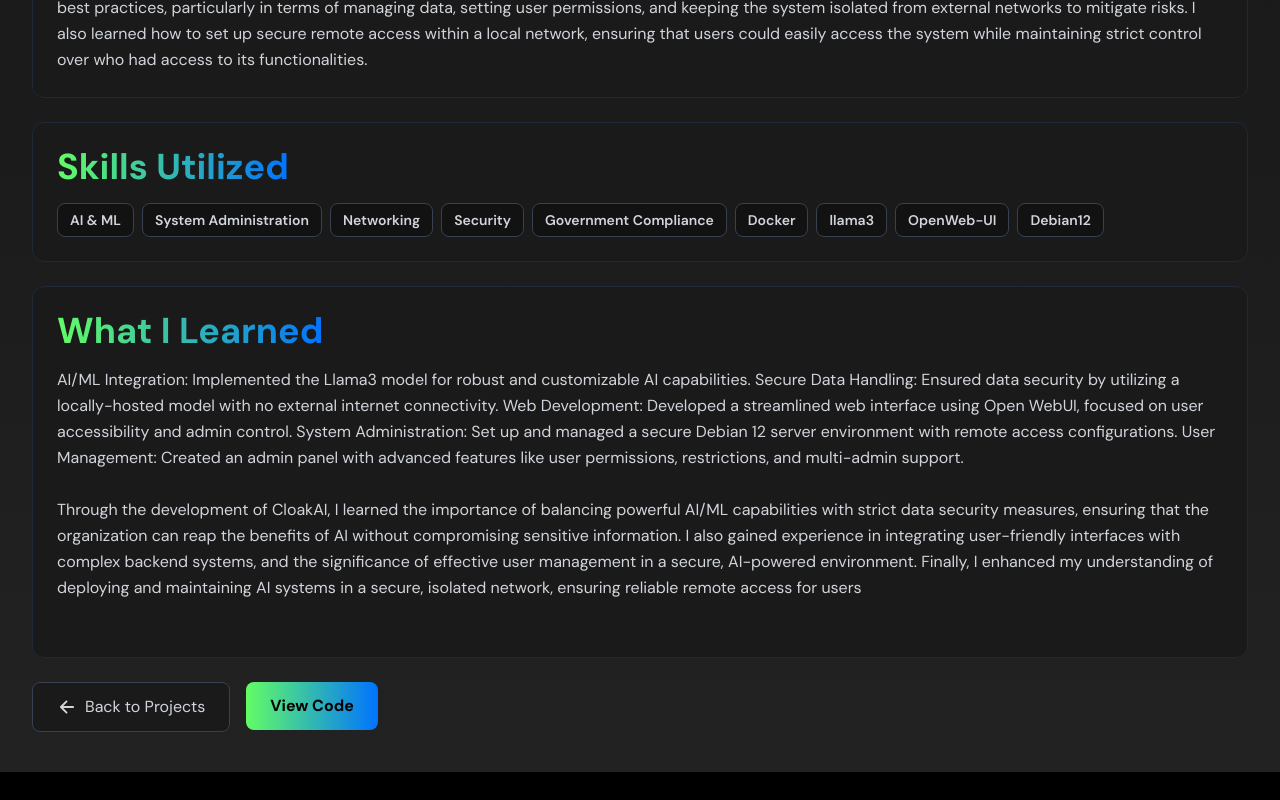
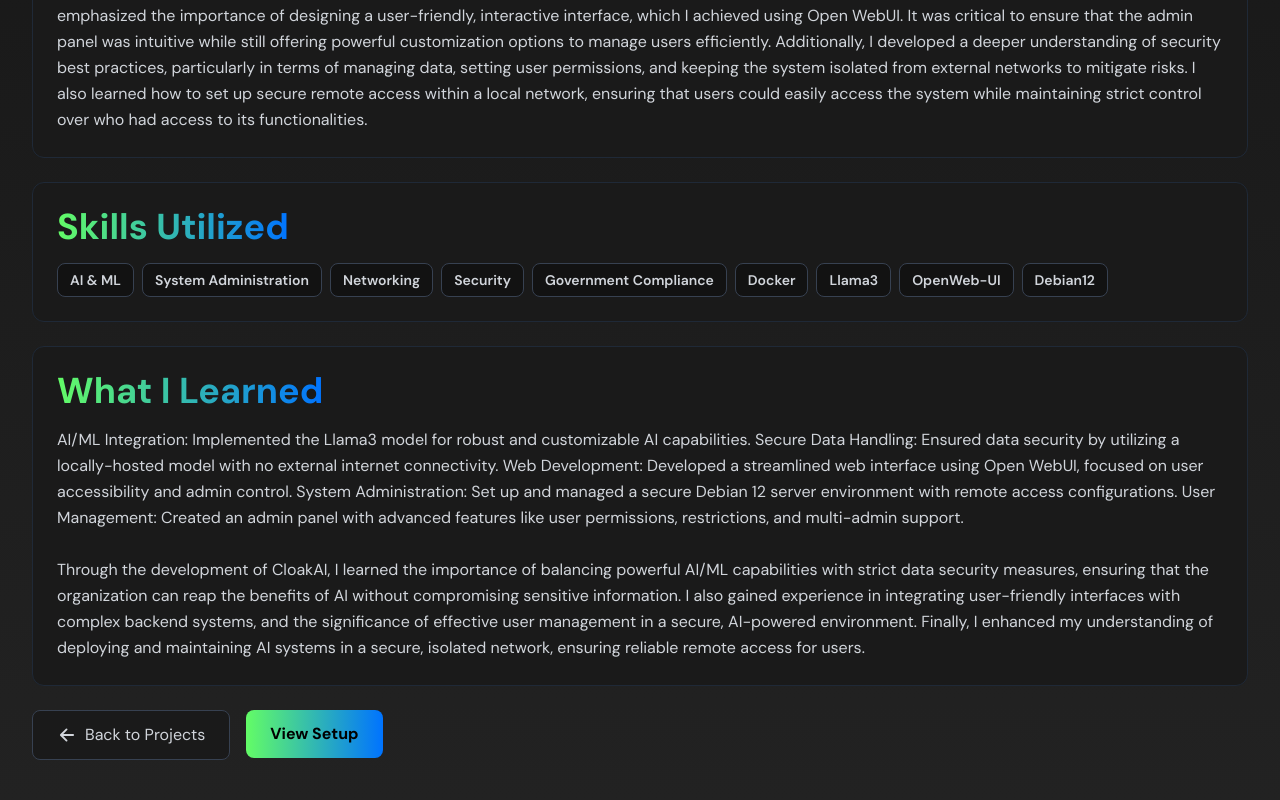
Before and after one commit to Steven6Brown/portfolioWebsite, a Next.js app: page /projects/cloakai in a window 1280 px wide. Shown: the part 907-1707 px from the top of the page. Before the commit the page ends 1679 px from the top, so only its background shows below. Built offline with nearby package versions, Linux system fonts and the light colour scheme.

Commit message:
Updated ProjectRoute.js structure

```diff
--- a/app/components/ProjectRoute.jsx
+++ b/app/components/ProjectRoute.jsx
@@ -6,7 +6,7 @@
 import 'aos/dist/aos.css';
 import { IoArrowBackOutline } from "react-icons/io5";
 
-const ProjectRoute = ({ image, title, planguage, subtitle1, description1, subtitle2, description2, subtitle3, description3, codebutton }) => {
+const ProjectRoute = ({ image, title, planguage, subtitle1, description1, subtitle2, description2, subtitle3, description3, codebutton, codebuttonlabel }) => {
 
     useEffect(() => {
         AOS.init({ duration: 600, once: true });
@@ -15,7 +15,7 @@
     return (
         <div className="flex flex-col min-h-screen bg-gradient-to-b from-h-black to-[#222222]">
 
-            {/* Back Button - Top
+            {/* Back Button - Top */}
             <div className="container pt-10">
                 <Link href={'/#projects'}>
                     <button className='flex items-center gap-2 text-gray-400 hover:text-white transition-colors duration-200 group'>
@@ -23,7 +23,7 @@
                         <span className="text-sm font-semibold">Back to Projects</span>
                     </button>
                 </Link>
-            </div> */}
+            </div>
 
             {/* Image Banner Section */}
             <div className="relative w-full h-80 mt-4">
@@ -104,7 +104,7 @@
                     {codebutton && codebutton !== '' && (
                         <Link href={codebutton} target="_blank">
                             <button className='px-6 py-3 rounded-lg bg-gradient-to-r from-p-green to-s-blue text-black font-bold hover:opacity-90 transition-opacity duration-200'>
-                                View Code
+                                {codebuttonlabel || 'View Code'}
                             </button>
                         </Link>
                     )}
--- a/app/projects/cloakai/page.js
+++ b/app/projects/cloakai/page.js
@@ -3,7 +3,6 @@
 import ProjectImage from '@/public/images/projects/cloakai.png';
 
 const CloakAI = () => {
-    // Define the description and skills data
     const description1 = (
         <>
             <p>
@@ -13,7 +12,7 @@
                 This setup is hosted on a Debian 12 desktop, enabling secure remote access within the organization's network.
             </p>
 
-            <br></br>
+            <br />
 
             <p>
                 Through the CloakAI project, I gained valuable insights into the effective use of Artificial Intelligence (AI) and Machine Learning (ML) in secure environments.
@@ -28,7 +27,7 @@
         </>
     );
 
-    const description2 = ['AI & ML', 'System Administration', 'Networking', 'Security', 'Government Compliance', 'Docker', 'llama3', 'OpenWeb-UI', 'Debian12']; // Skills array
+    const description2 = ['AI & ML', 'System Administration', 'Networking', 'Security', 'Government Compliance', 'Docker', 'Llama3', 'OpenWeb-UI', 'Debian12'];
 
     const description3 = (
         <>
@@ -40,12 +39,12 @@
                 User Management: Created an admin panel with advanced features like user permissions, restrictions, and multi-admin support.
             </p>
 
-            <br></br>
+            <br />
 
-            <p className='mb-8'>
+            <p>
                 Through the development of CloakAI, I learned the importance of balancing powerful AI/ML capabilities with strict data security measures, ensuring that the organization can reap the benefits of AI without compromising sensitive information.
                 I also gained experience in integrating user-friendly interfaces with complex backend systems, and the significance of effective user management in a secure, AI-powered environment.
-                Finally, I enhanced my understanding of deploying and maintaining AI systems in a secure, isolated network, ensuring reliable remote access for users
+                Finally, I enhanced my understanding of deploying and maintaining AI systems in a secure, isolated network, ensuring reliable remote access for users.
             </p>
         </>
     );
@@ -63,9 +62,10 @@
                 subtitle3="What I Learned"
                 description3={description3}
                 codebutton='https://github.com/Steven6Brown/CloakAI'
+                codebuttonlabel='View Setup'
             />
         </div>
-  );
+    );
 };
 
 export default CloakAI;
```
